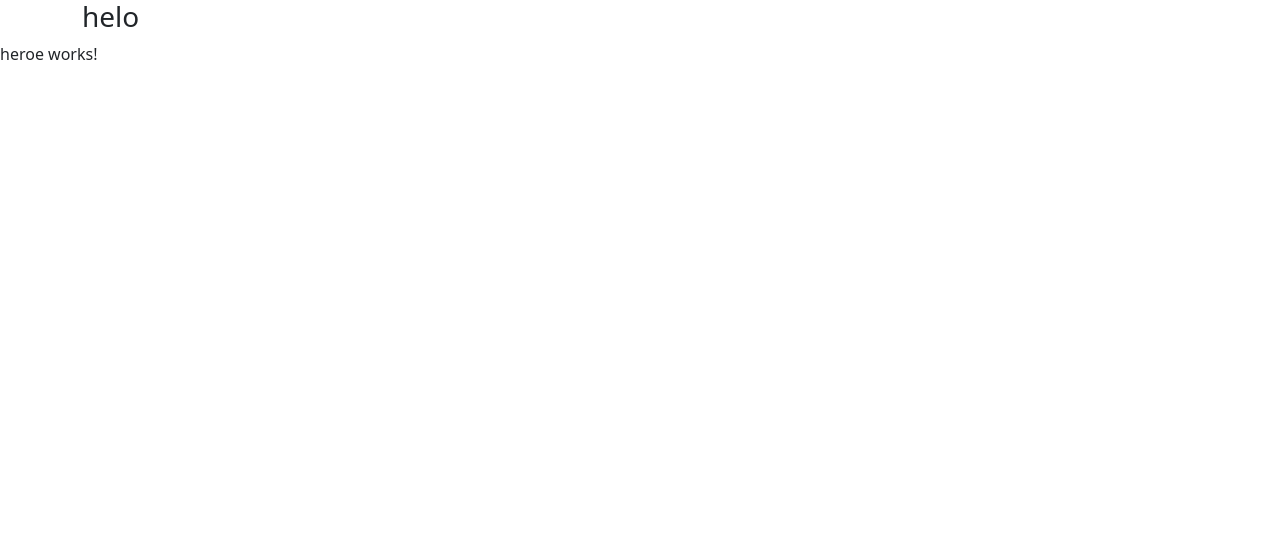
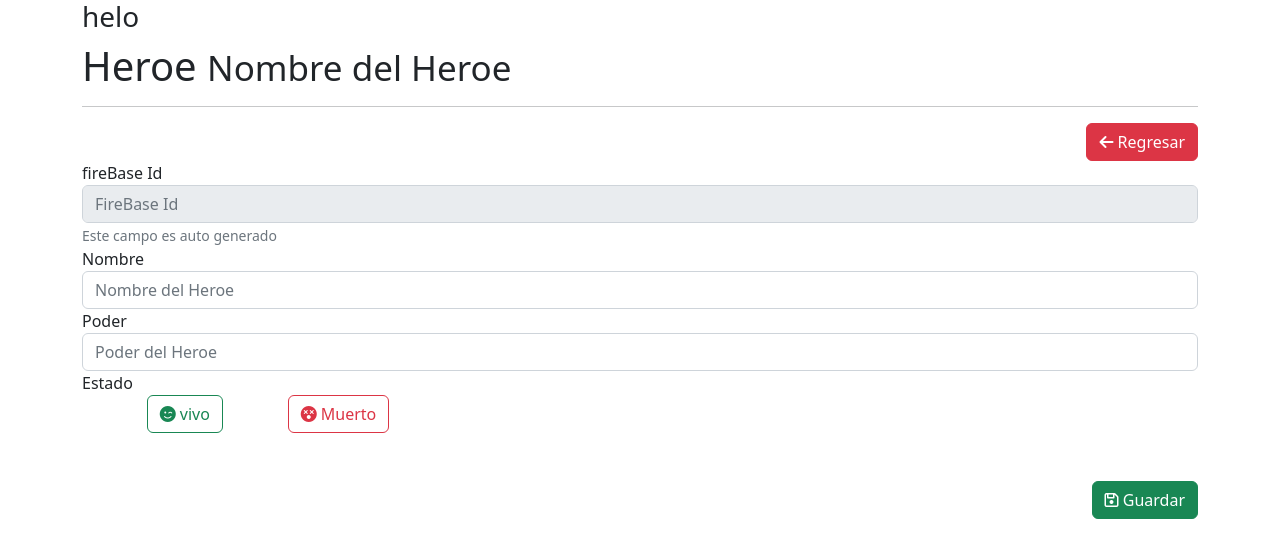
Before and after one commit to MGamezG/CRUD_angular, an Angular app: page /heroe/1 in a window 1280 px wide. Shown: the top 558 px of the page. Built offline with nearby package versions, Linux system fonts and the light colour scheme.

Commit message:
heroe design

```diff
--- a/src/app/pages/heroe/heroe.component.html
+++ b/src/app/pages/heroe/heroe.component.html
@@ -1 +1,48 @@
-<p>heroe works!</p>
+<div class="container">
+  <div class="row">
+    <div class="col-12">
+      <h1>Heroe <small>Nombre del Heroe</small></h1>
+      <hr>
+    </div>
+  </div>
+  <div class="row">
+    <div class="col-12 text-end">
+      <button class="btn btn-danger" routerLink="/heroes">
+        <i class="fa fa-arrow-left"></i>
+        Regresar
+      </button>
+    </div>
+  </div>
+  <div class="row animate__animated animate__fadeIn animate__faster">
+    <div class="col-12">
+
+      <form action="">
+        <div class="form-group">
+          <label> fireBase Id</label>
+          <input type="text" class="form-control" disabled="disable" placeholder="FireBase Id">
+          <small class="form-text text-muted"> Este campo es auto generado</small>
+        </div>
+        <div class="form-group">
+          <label> Nombre</label>
+          <input type="text" class="form-control" placeholder="Nombre del Heroe" required>
+        </div>
+        <div class="form-group">
+          <label>Poder</label>
+          <input type="text" class="form-control" placeholder="Poder del Heroe">
+        </div>
+        <div class="form-group">
+          <label>Estado</label>
+          <br>
+          <div class="d-flex justify-content-evenly col-4">
+            <button class="btn btn-outline-success"><i class="fa fa-smile-wink"></i> vivo</button>
+          <button class="btn btn-outline-danger"><i class="fa fa-dizzy"></i> Muerto</button>
+          </div>
+        </div>
+        <div class="form-group mt-5 text-end">
+          <button type="submit" class="btn btn-success"><i class="fa fa-save"></i> Guardar</button>
+        </div>
+      </form>
+
+    </div>
+  </div>
+</div>
```
